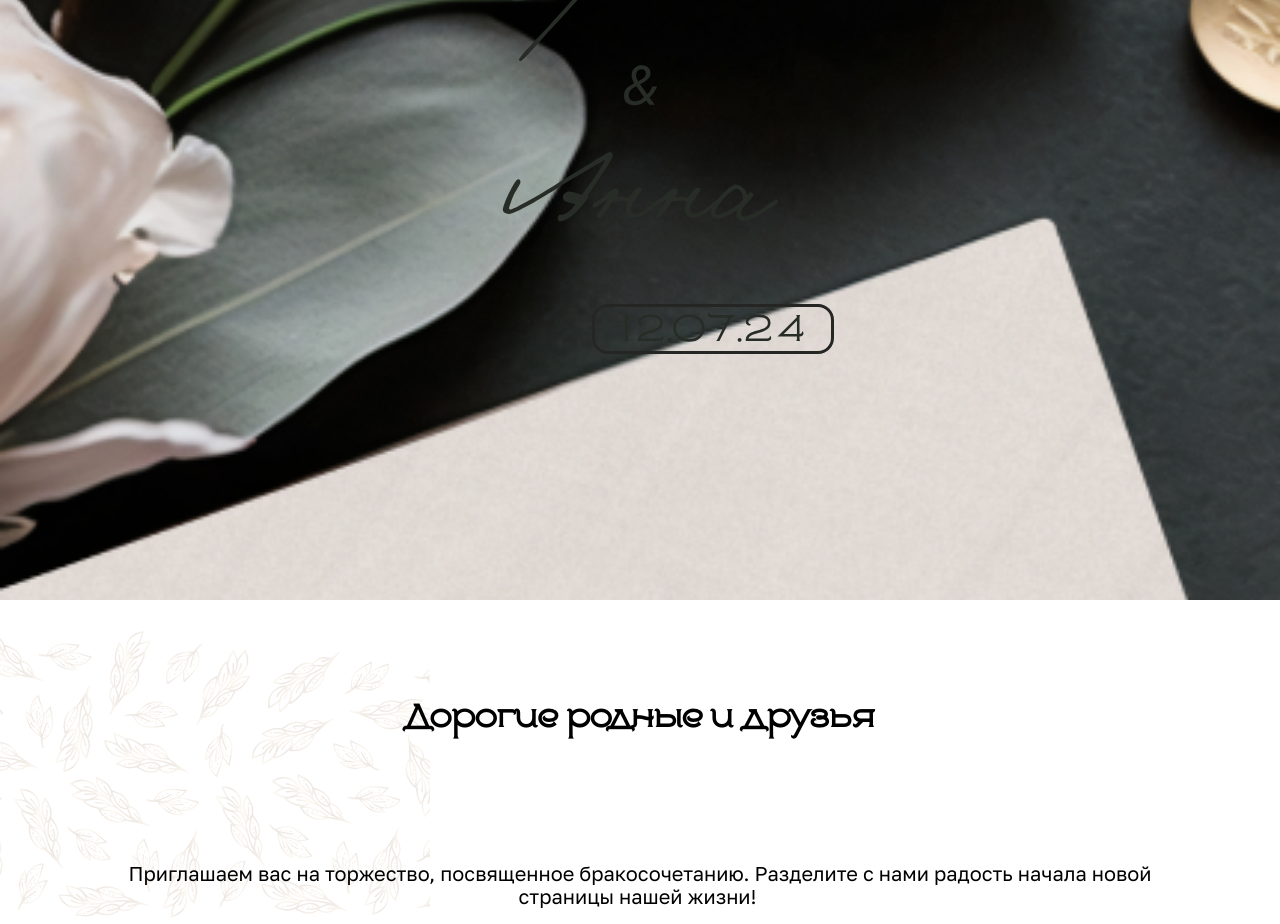
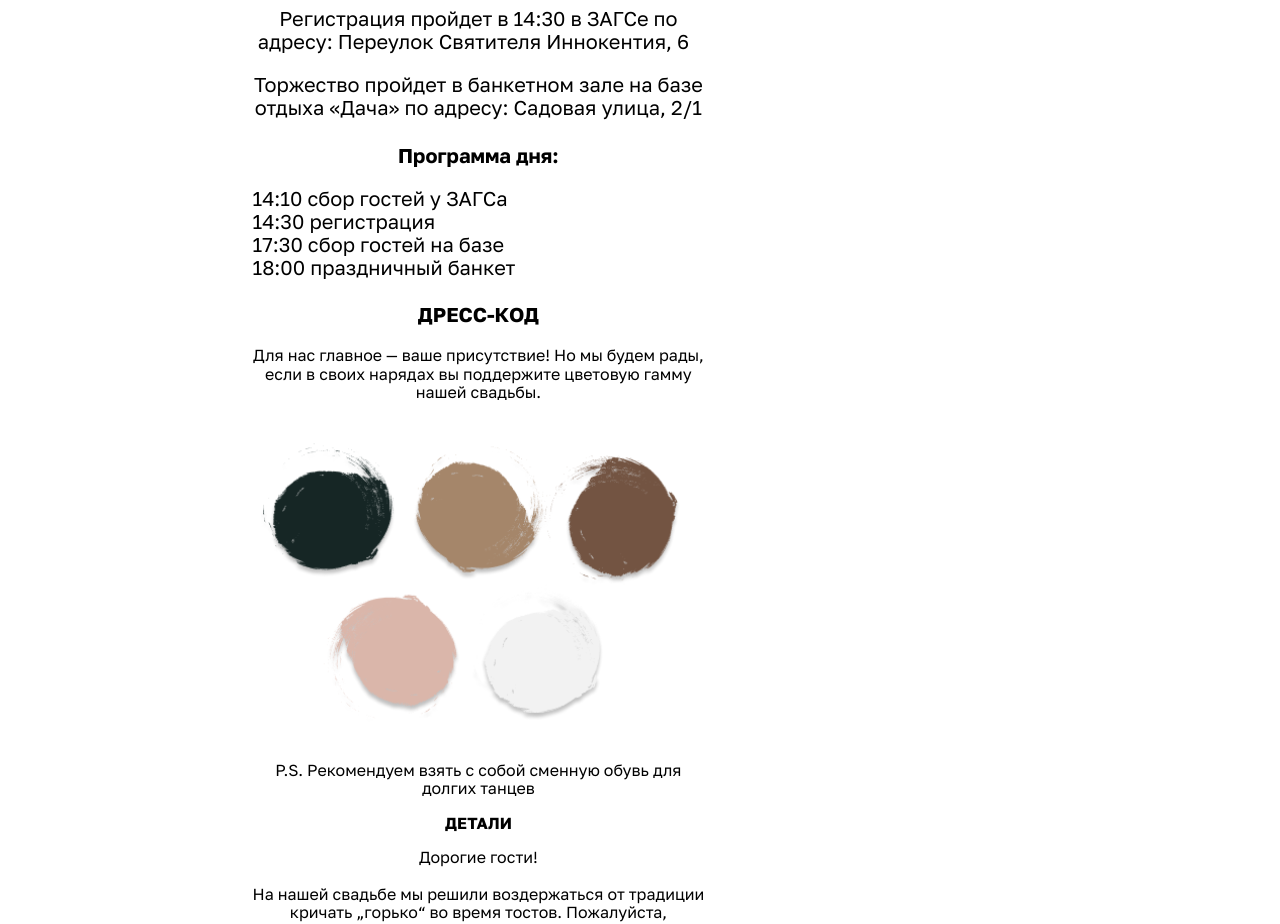
Before and after one commit to SpicynSergei/event, a plain HTML site: page index.html in a window 1280 px wide. Shown: the part 320-1244 px from the top of the page. Drawn offline with Linux system fonts and the light colour scheme.

Commit message:
Update style.css

```diff
--- a/css/style.css
+++ b/css/style.css
@@ -1,5 +1,12 @@
-h1,h2,h3,h4{
+h1,
+h2,
+h3,
+h4 {
   margin: 0 auto;
+}
+
+.desctop {
+  display: none;
 }
 
 @font-face {
@@ -53,19 +60,18 @@ h1,h2,h3,h4{
   font-family: goodvine;
 }
 
-.fs-48{
+.fs-48 {
   font-size: 48px;
 }
-.fs-32{
+.fs-32 {
   font-size: 32px;
 }
-.fs-20{
+.fs-20 {
   font-size: 20px;
 }
-.fs-16{
+.fs-16 {
   font-size: 16px;
 }
-
 
 .center {
   text-align: center;
@@ -73,7 +79,7 @@ h1,h2,h3,h4{
 
 .main-container {
   display: none;
-  background-image: url("../img/back-1-1.png");
+  background-image: url("/img/back-1-1.png");
   background-repeat: no-repeat;
   background-size: cover;
   min-height: 920px;
@@ -128,9 +134,9 @@ h1,h2,h3,h4{
 
 /* 2 */
 .main-container-2 {
-  background-image: url("../img/back-2.png");
-  background-repeat: repeat-y;
-  /*background-size: cover;*/
+  background-image: url("/img/back-2.png");
+  background-repeat: no-repeat;
+  background-size: auto;
   /*     min-height: 1000px; */
   display: flex;
   align-items: center;
@@ -161,18 +167,19 @@ h1,h2,h3,h4{
 }
 
 /* dress */
-.block-images-dress{
+.block-images-dress {
   width: 100%;
 }
 
-.block-images-dress img{
-  width: 35%;
+.block-images-dress img {
+  width: 30%;
 }
-.container-2{
+.container-2 {
   padding: 0 1%;
 }
 
-.block-images-dress-top, .block-images-dress-bottom{
+.block-images-dress-top,
+.block-images-dress-bottom {
   display: flex;
   justify-content: center;
 }
@@ -189,10 +196,59 @@ h1,h2,h3,h4{
   display: none;
 }
 
-.pt-10{
+.pt-10 {
   padding-top: 10%;
 }
 
 .container-2 img {
   min-width: 100%;
 }
+
+/* Desk */
+
+@media screen and (min-width: 768px) {
+  .mobile {
+    display: none;
+  }
+  .desctop {
+    display: block;
+    padding: 30px 60px 0 60px;
+  }
+  .full-desk {
+    display: flex;
+  }
+  .main-container-2 {
+    background: none;
+    background-repeat: repeat;
+    justify-content: flex-start;
+  }
+  .container-2 {
+    padding: 0 1%;
+    display: flex;
+    justify-content: center;
+  }
+  .container-2 img {
+    min-width: 53%;
+  }
+  .pt-10 {
+    padding-top: 1%;
+  }
+  .pt-20 {
+    padding-top: 19%;
+  }
+  .container {
+    padding: 0px 23%;
+  }
+  .main-img-full img {
+    width: 103%;
+  }
+  .m0 {
+    margin: 0;
+  }
+  .pt-proc{
+    padding-top: 14%;
+  }
+  .pr-proc{
+    padding-right: 2%;
+  }
+}
```
